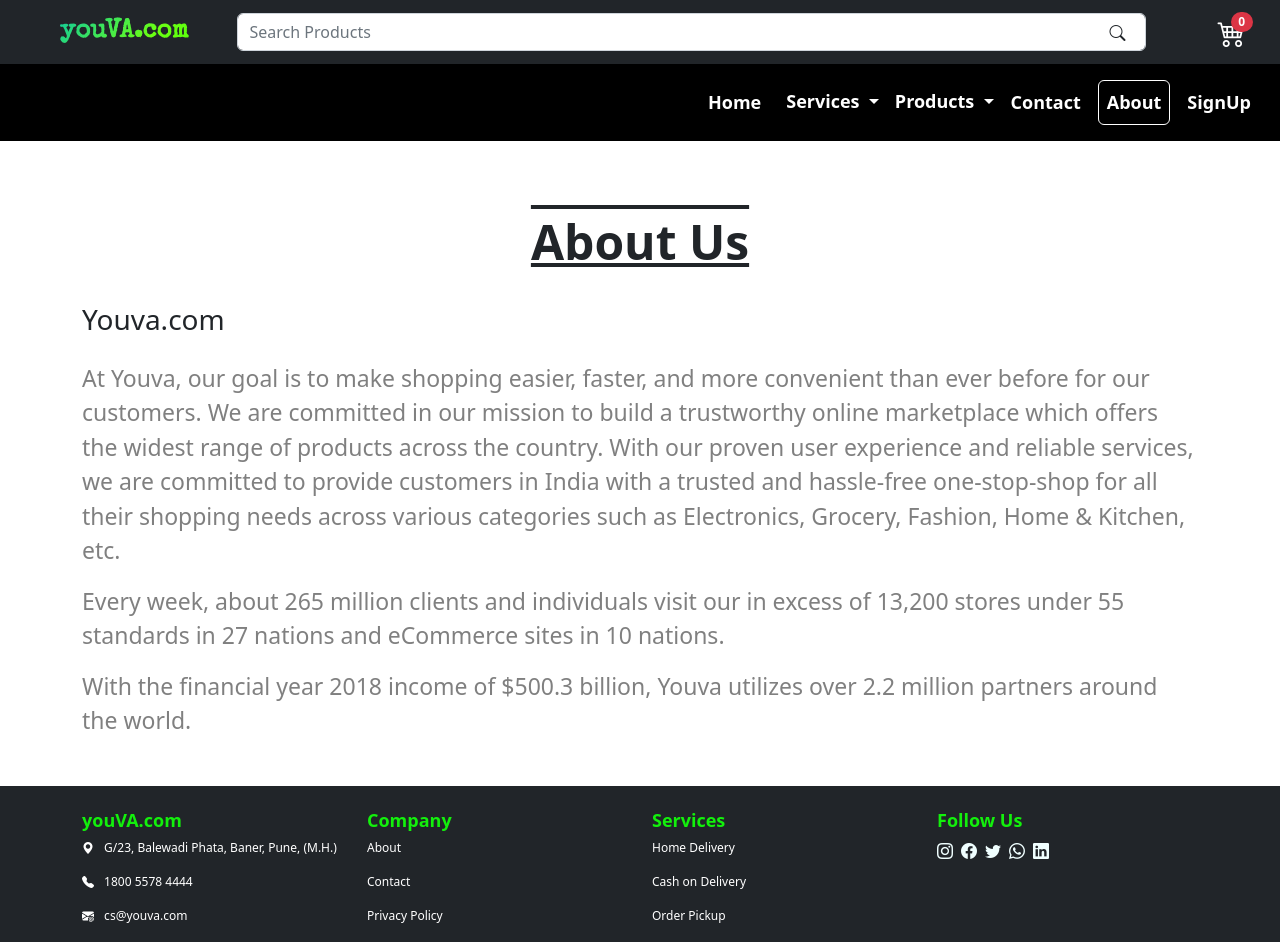
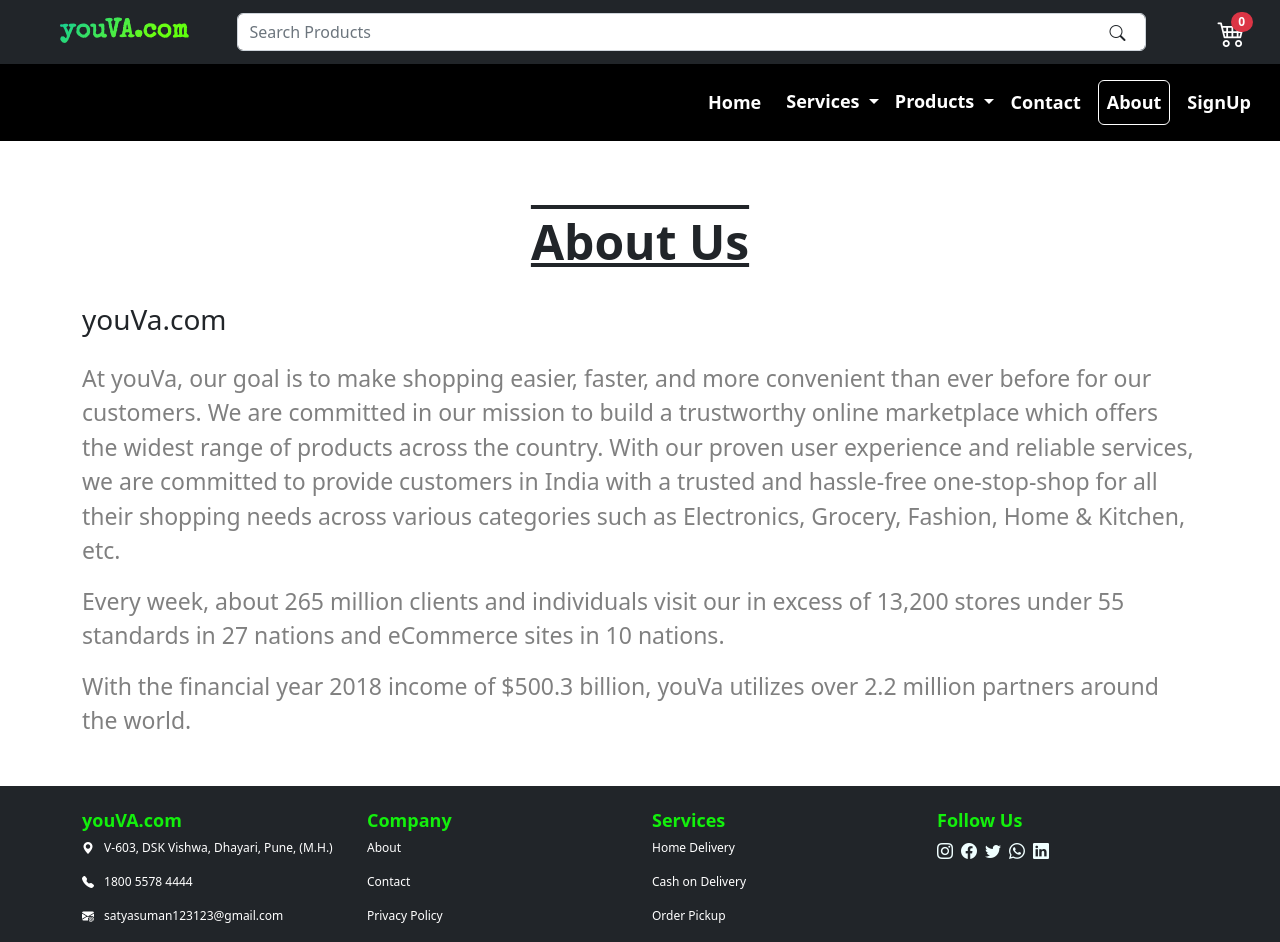
Before and after one commit to satyasuman7/addToCart, an Angular app: page /about in a window 1280 px wide. Shown: the top 942 px of the page. Built offline with nearby package versions, Linux system fonts and the light colour scheme; a web font is replaced by a local one.

Commit message:
footer, contact & about minor changes

```diff
--- a/src/app/pages/footer/footer.component.html
+++ b/src/app/pages/footer/footer.component.html
@@ -4,9 +4,9 @@
         <div class="row pb-4">
             <div class="col-md-3 footer_address">
               <h5>youVA.com</h5>
-              <p class="company-address"><i class="bi bi-geo-alt-fill"></i> G/23, Balewadi Phata, Baner, Pune, (M.H.)</p>
+              <p class="company-address"><i class="bi bi-geo-alt-fill"></i> V-603, DSK Vishwa, Dhayari, Pune, (M.H.)</p>
               <p class="company-address"><i class="bi bi-telephone-fill"></i> 1800 5578 4444</p>
-              <p class="company-address"><i class="bi bi-envelope-at-fill"></i> cs@youva.com</p>
+              <p class="company-address"><i class="bi bi-envelope-at-fill"></i> satyasuman123123@gmail.com</p>
             </div>
 
             <div class="col-md-3 footer_address">
--- a/src/app/pages/header/about/about.component.html
+++ b/src/app/pages/header/about/about.component.html
@@ -1,7 +1,7 @@
 <div class="container about my-5">
     <h1 class="text-center py-4">{{heading | titlecase}}</h1>
-    <h3 class="mb-4">Youva.com</h3>
-    <p>At Youva, our goal is to make shopping easier, faster, and more convenient than ever before for our customers. We are committed in our mission to build a trustworthy online marketplace which offers the widest range of products across the country. With our proven user experience and reliable services, we are committed to provide customers in India with a trusted and hassle-free one-stop-shop for all their shopping needs across various categories such as Electronics, Grocery, Fashion, Home & Kitchen, etc.</p>
+    <h3 class="mb-4">youVa.com</h3>
+    <p>At youVa, our goal is to make shopping easier, faster, and more convenient than ever before for our customers. We are committed in our mission to build a trustworthy online marketplace which offers the widest range of products across the country. With our proven user experience and reliable services, we are committed to provide customers in India with a trusted and hassle-free one-stop-shop for all their shopping needs across various categories such as Electronics, Grocery, Fashion, Home & Kitchen, etc.</p>
     <p>Every week, about 265 million clients and individuals visit our in excess of 13,200 stores under 55 standards in 27 nations and eCommerce sites in 10 nations.</p>
-    <p>With the financial year 2018 income of $500.3 billion, Youva utilizes over 2.2 million partners around the world.</p>
+    <p>With the financial year 2018 income of $500.3 billion, youVa utilizes over 2.2 million partners around the world.</p>
 </div>
--- a/src/app/pages/header/contact/contact.component.html
+++ b/src/app/pages/header/contact/contact.component.html
@@ -7,7 +7,7 @@
 
             <p class="bold">Address  :  <span class="details">V-603, DSK Vishwa, Dhayari, Pune, (M.H.)</span></p>
             <p class="bold">Email  :  <span class="details">satyasuman123123@gmail.com</span></p>
-            <p class="bold">Call on  :  <span class="details">+91 7********7</span></p>
+            <p class="bold">Call on  :  <span class="details">1800 5578 4444</span></p>
             <p class="bold">8:00 AM to 8:00 PM, 365 days</p>
         </div>
         <div class="col-md-6 contact_map">
```
